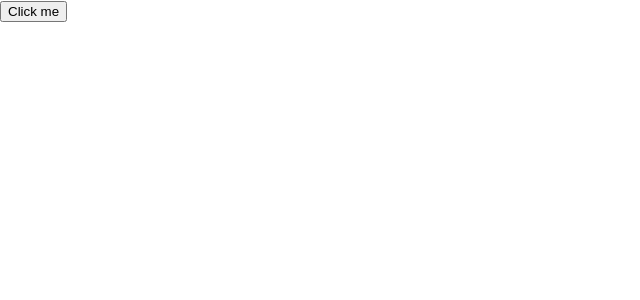
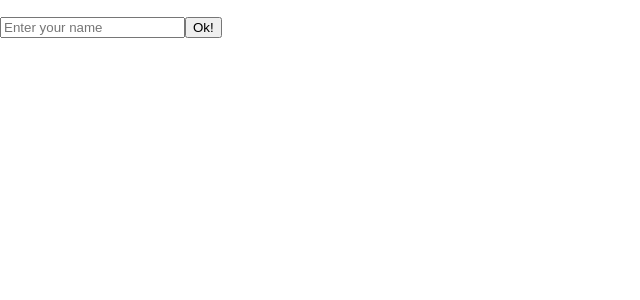
Before and after one commit to robsoninocencio/iniciando-com-reactjs-rev3, a React (Create React App) app in the folder REACT-INIT/app-react/: page / in a window 1280 px wide. Shown: the top 300 px of the page, without its empty margins (0-640 px from the left). Built offline with nearby package versions, Linux system fonts and the light colour scheme.

Commit message:
Oneway bind e listas

```diff
--- /dev/null
+++ b/REACT-INIT/app-react/src/Events2.js
@@ -0,0 +1,50 @@
+import React, { Component } from 'react';
+
+export default class Events2 extends Component {
+    constructor(props) {
+        super(props);
+        this.state = {
+            name: '',
+            data: []
+        }
+    }
+
+    handleChange = (event) => {
+        this.setState({ [event.target.name]: event.target.value });
+
+        // console.log('STATE = ', this.state)
+    }
+
+    insertToData = () => {
+        this.state.data.push(this.state.name);
+        console.log(this.state);
+    }
+
+    insertToData = () => {
+        const arr = this.state.data;
+        arr.push(this.state.name);
+        this.setState({
+            name: '',
+            data: arr
+        })
+        document.getElementById('name').value = "";
+    }
+
+    render() {
+        const { data } = this.state;
+        return (
+            <div>
+                <p>{this.state.name}</p>
+                <input type="text" onChange={this.handleChange} name="name" id="name" placeholder="Enter your name" />
+                <button type="button" onClick={this.insertToData}>Ok!</button>
+                <ul>
+                    {
+                        data.map(name => (
+                            <li key={name}>{name}</li>)
+                        )
+                    }
+                </ul>
+            </div>
+        )
+    }
+}
--- a/REACT-INIT/app-react/src/index.js
+++ b/REACT-INIT/app-react/src/index.js
@@ -7,7 +7,8 @@ import './index.css';
 // import Props from './Props';
 // import State from './State';
 // import Clock2 from './Clock2';
-import Events from './Events';
+// import Events from './Events';
+import Events2 from './Events2';
 import reportWebVitals from './reportWebVitals';
 
 ReactDOM.render(
@@ -18,7 +19,8 @@ ReactDOM.render(
     {/* <Props attr="p" attr2="outro" attr3="VALUE3" /> */}
     {/* <State /> */}
     {/* <Clock2 /> */}
-    <Events />
+    {/* <Events /> */}
+    <Events2 />
   </React.StrictMode>,
   document.getElementById('root')
 );
```
